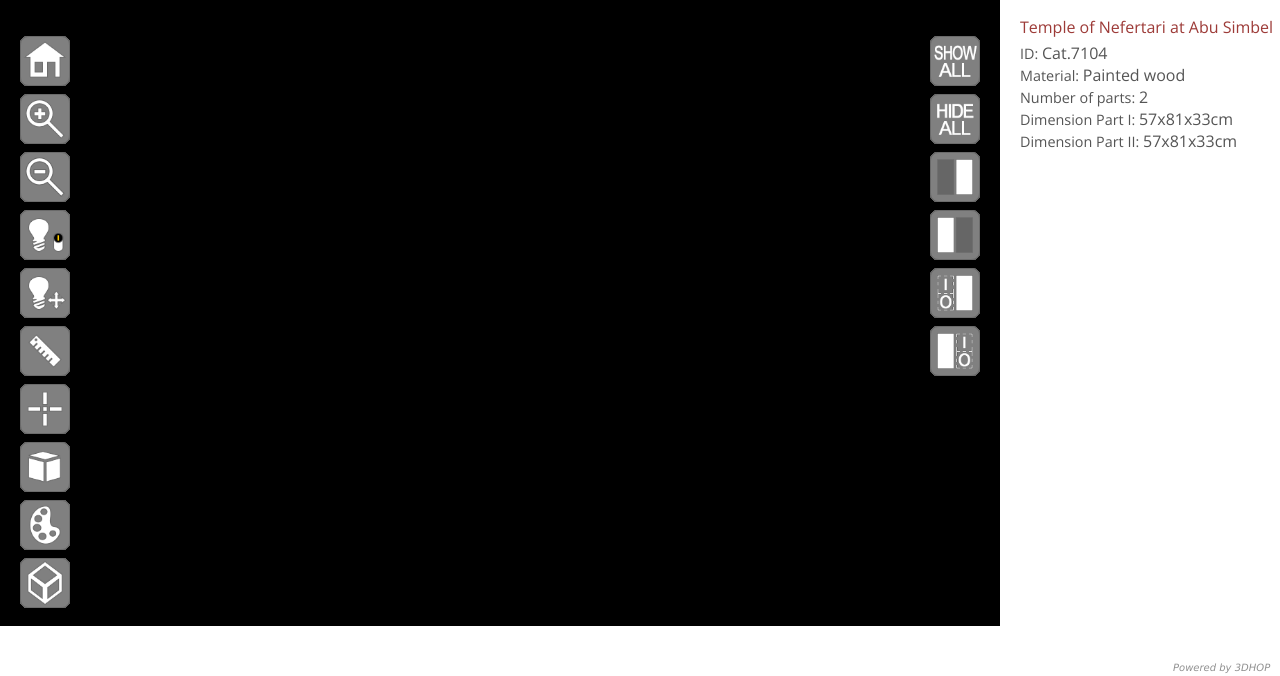
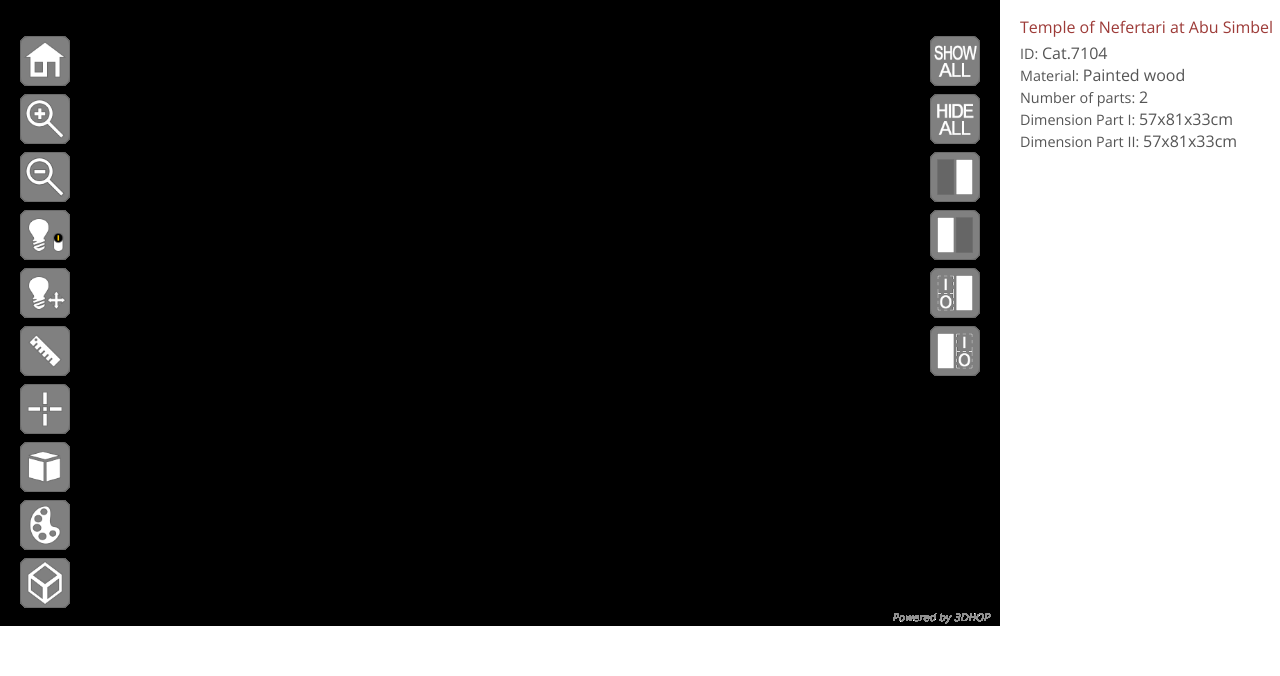
Before and after one commit to backto-thefuture/backto-thefuture.github.io, a plain HTML site: page index.html in a window 1280 px wide. Shown: the part 124-800 px from the top of the page. Drawn offline with nearby package versions, Linux system fonts and the light colour scheme; no server answers.

Commit message:
Update 3dhop.css

```diff
--- a/stylesheet/3dhop.css
+++ b/stylesheet/3dhop.css
@@ -23,7 +23,7 @@ body {
 	margin:0px; }
 
 .tdhop {
-	position:fixed;
+	position:absolute;
 	width:100%;
 	height:100%;
 	-webkit-user-select:none;
@@ -38,7 +38,7 @@ body {
 	-webkit-tap-highlight-color: transparent; }
 
 #tdhlg {
-	position:fixed;
+	position:absolute;
 	right:2;
 	bottom:2;
 	width:105px;
@@ -128,7 +128,7 @@ body {
 
 
 #dbinfo {
-	position:fixed;
+	position:absolute;
 	top:140px;
 	left: 1020px;
  }
```
